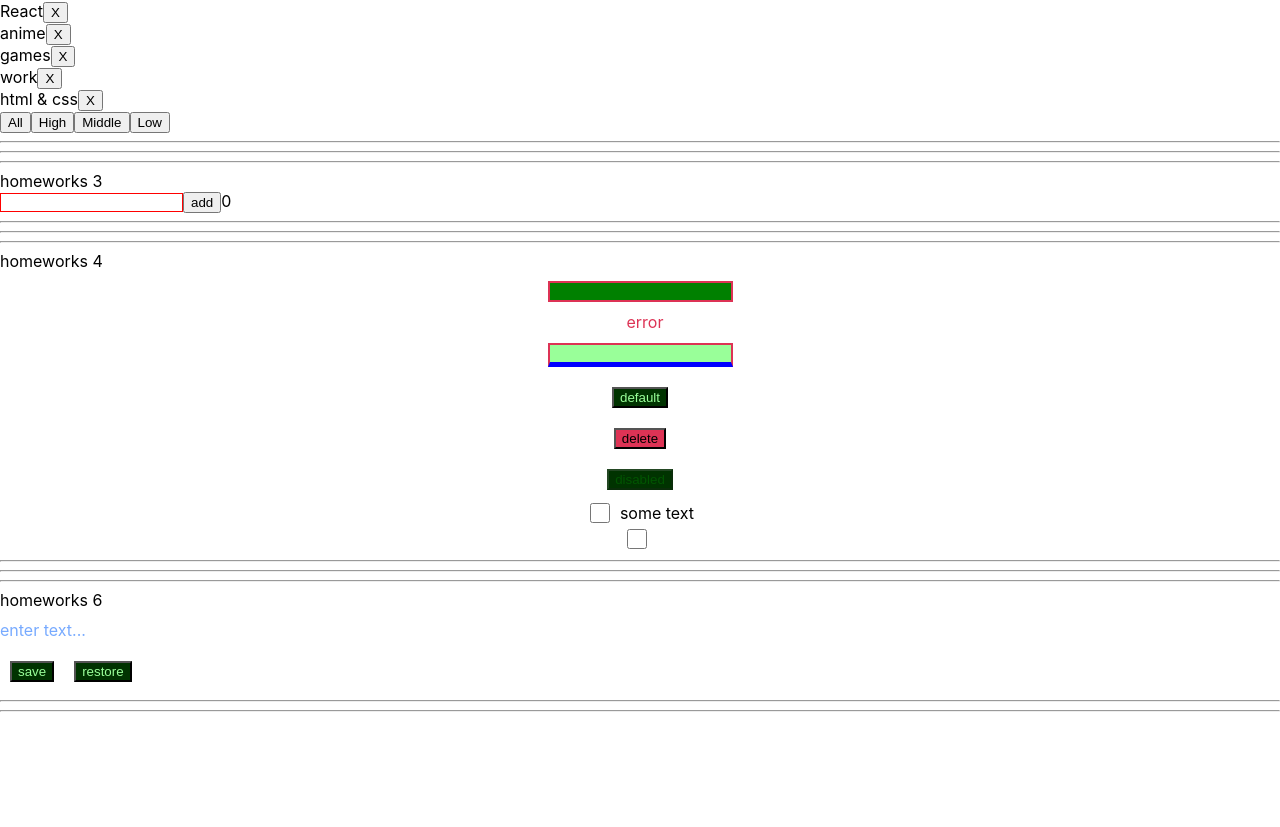
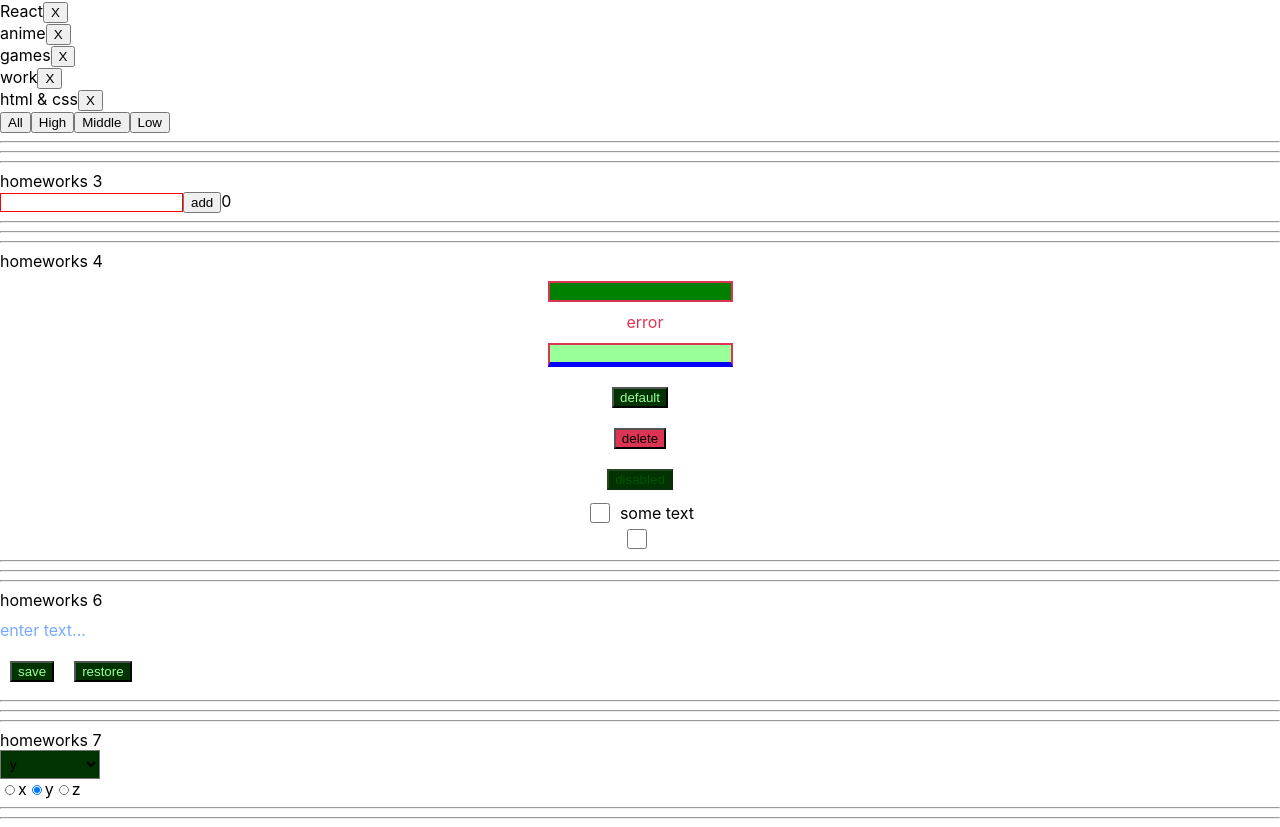
Before and after one commit to EvgeniBlag/Ignat, a React (Create React App) app: page /#/pre-junior in a window 1280 px wide. Shown: the part 219-1046 px from the top of the page. Before the commit the page ends 939 px from the top, so only its background shows below. Built offline with nearby package versions, Linux system fonts and the light colour scheme.

Commit message:
select,CheckBox

```diff
--- a/src/p2-homeworks/h5-rrd-v6/pages/PreJunior.tsx
+++ b/src/p2-homeworks/h5-rrd-v6/pages/PreJunior.tsx
@@ -4,6 +4,7 @@ import HW2 from '../../h2/HW2'
 import HW3 from '../../h3/HW3'
 import HW4 from '../../h4/HW4'
 import HW6 from '../../h6/HW6'
+import HW7 from '../../h7/HW7'
 
 function PreJunior() {
     return (
@@ -13,6 +14,8 @@ function PreJunior() {
             <HW3/>
             <HW4/>
             <HW6/>
+            <HW7/>
+
 
         </div>
     )
--- /dev/null
+++ b/src/p2-homeworks/h7/common/c5-SuperSelect/SuperSelect.module.css
@@ -0,0 +1,29 @@
+.select {
+    width: 100px;
+    padding: 5px;
+    padding-right: 50px;
+    cursor:pointer;
+    background-color: #003300;
+
+}
+
+.select:focus {
+    outline : none;
+    border: #99ff99 solid 2px;
+}
+
+.option {
+    color: #003300;
+    background: #99ff99;
+}
+
+.option:checked {
+    color: #003300;
+    background: #99ff99;
+}
+
+.option:hover {
+    box-shadow:0 0 10px 100px #FED2DF inset;
+    transition: all 2s ease-in-out;
+    background: red;
+}
--- a/src/p2-homeworks/h7/common/c5-SuperSelect/SuperSelect.tsx
+++ b/src/p2-homeworks/h7/common/c5-SuperSelect/SuperSelect.tsx
@@ -1,27 +1,36 @@
 import React, {SelectHTMLAttributes, DetailedHTMLProps, ChangeEvent} from 'react'
-
+import s from './SuperSelect.module.css'
 type DefaultSelectPropsType = DetailedHTMLProps<SelectHTMLAttributes<HTMLSelectElement>, HTMLSelectElement>
 
 type SuperSelectPropsType = DefaultSelectPropsType & {
-    options?: any[]
+     options?: any[]
     onChangeOption?: (option: any) => void
 }
 
 const SuperSelect: React.FC<SuperSelectPropsType> = (
     {
-        options,
+        options,className,
         onChange, onChangeOption,
         ...restProps
     }
 ) => {
-    const mappedOptions: any[] = []; // map options with key
+    const mappedOptions: any[] = options ? options.map((o,i)=>(
+        <option className={s.option} key = {o + '-' +1} value={o}>{o}</option>
+    )):[]; // map options with key
 
     const onChangeCallback = (e: ChangeEvent<HTMLSelectElement>) => {
-        // onChange, onChangeOption
+        onChange && onChange(e)
+         onChangeOption && onChangeOption(e.currentTarget.value)
     }
 
+    const finalSelectClassName = s.select + (
+        className
+        ? '' + className
+        : ''
+    )
+
     return (
-        <select onChange={onChangeCallback} {...restProps}>
+        <select className={finalSelectClassName} onChange={onChangeCallback} {...restProps}>
             {mappedOptions}
         </select>
     )
--- /dev/null
+++ b/src/p2-homeworks/h7/common/c6-SuperRadio/SuperRadio.module.css
@@ -0,0 +1,23 @@
+.radio {
+    height: 10px;
+    width: 10px;
+    cursor:pointer;
+    border-radius: 50%;
+    background: #335533;
+}
+
+.radio:hover {
+    border:2px solid #cc99ff
+}
+
+.radio:checked {
+    background: #55ffff;
+}
+
+.radio:focus {
+    border:2px solid #cc99ff;
+}
+
+.label {
+    cursor: pointer;
+}
--- a/src/p2-homeworks/h7/common/c6-SuperRadio/SuperRadio.tsx
+++ b/src/p2-homeworks/h7/common/c6-SuperRadio/SuperRadio.tsx
@@ -1,5 +1,5 @@
 import React, {ChangeEvent, InputHTMLAttributes, DetailedHTMLProps} from 'react'
-
+import s from './SuperRadio.module.css'
 type DefaultRadioPropsType = DetailedHTMLProps<InputHTMLAttributes<HTMLInputElement>, HTMLInputElement>
 
 type SuperRadioPropsType = DefaultRadioPropsType & {
@@ -17,13 +17,23 @@ const SuperRadio: React.FC<SuperRadioPropsType> = (
 ) => {
     const onChangeCallback = (e: ChangeEvent<HTMLInputElement>) => {
         // onChange, onChangeOption
+        onChange && onChange(e)
+        onChangeOption && onChangeOption(e.currentTarget.value)
     }
+
+    const finalRadioClassName = s.radio
 
 
     const mappedOptions: any[] = options ? options.map((o, i) => ( // map options with key
         <label key={name + '-' + i}>
             <input
                 type={'radio'}
+                className={finalRadioClassName}
+                name={name}
+                checked={o===value}
+                value={o}
+                onChange={onChangeCallback}
+                {...restProps}
                 // name, checked, value, onChange
             />
             {o}
```
